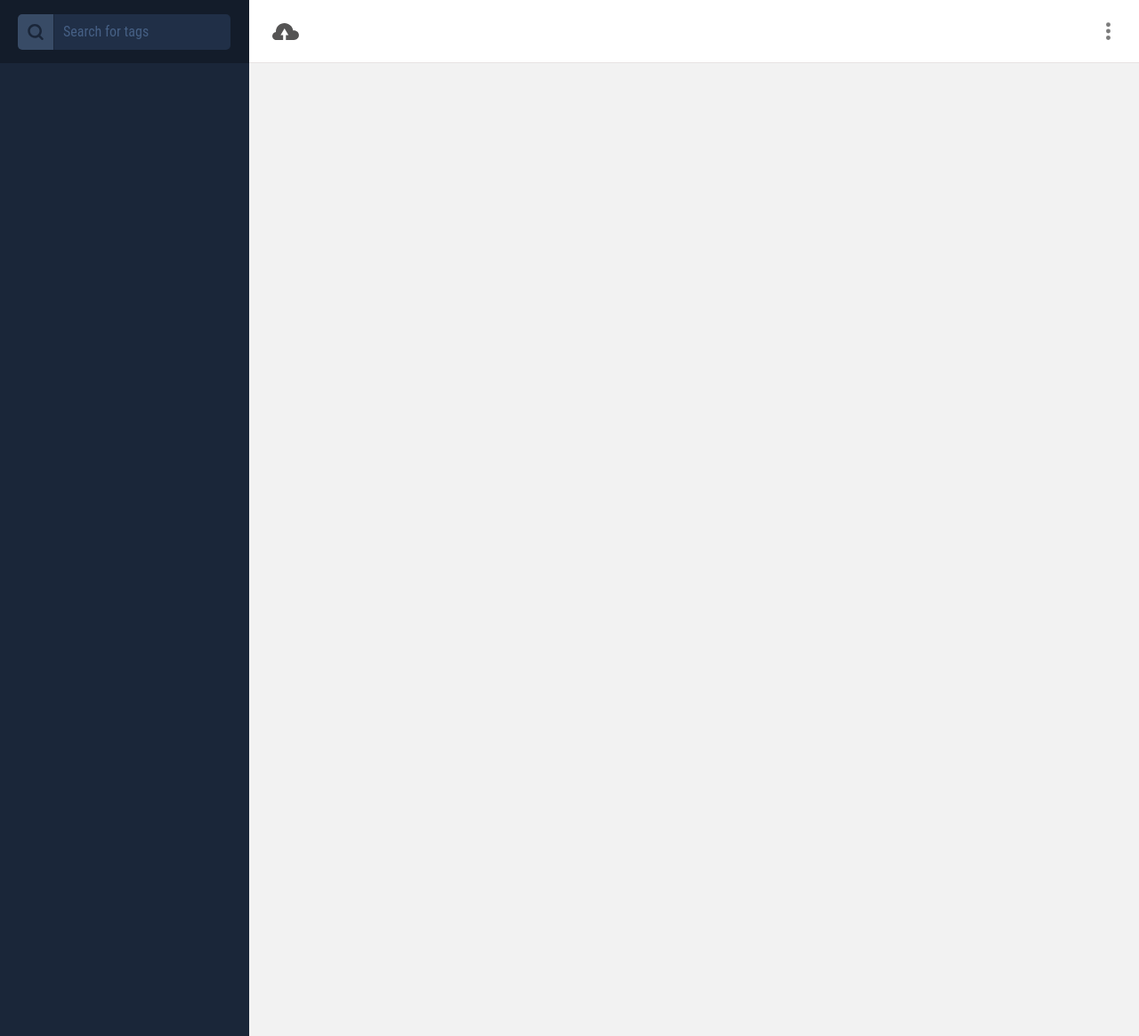
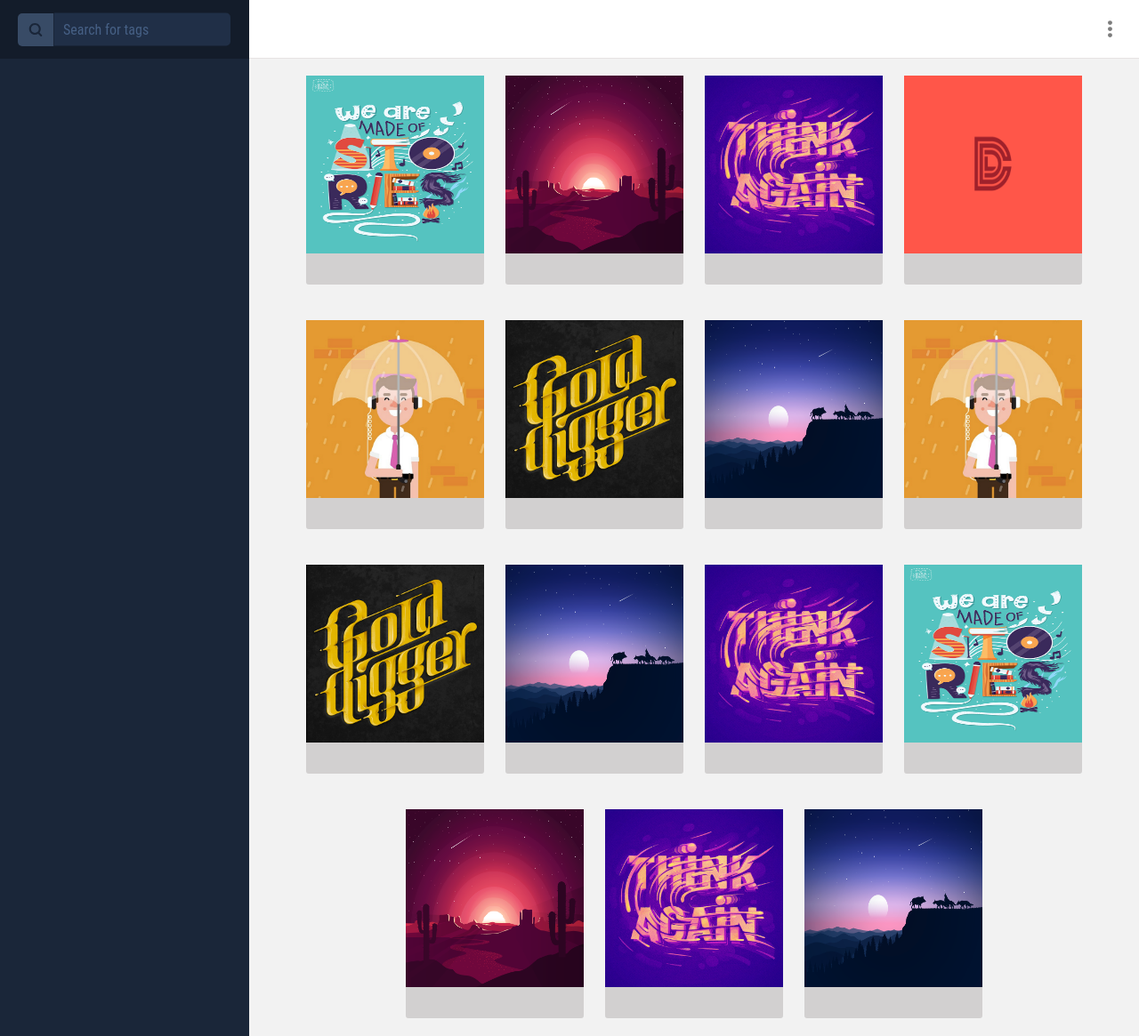
Before and after one commit to juanpmd/Image-Visualizer-PHP, a PHP site: page /SeekInspire/home.php in a window 1280 px wide. Shown: the whole page at 89% size. Run offline with PHP 8.4, Linux system fonts and the light colour scheme; the visitor is signed in with stand-in values (Sample User, id 1); some libraries are stand-ins or nearby versions.

Commit message:
Arreglos diseño home.php e ingreso carpeta upload para empezar su funcionalidad

```diff
--- a/css/home.css
+++ b/css/home.css
@@ -17,25 +17,25 @@ nav {
   background: #1A2639;
 }
 #search-box {
-  width: 100%; height: 71px;
+  width: 100%; height: 66px;
   background: #131c2a;
 }
 #form-search {
-  height: 71px;
+  height: 66px;
 }
 #form-search img{
-  width: 18px; height: 18px;
+  width: 18px; height: 15px;
   position: absolute;
   cursor: pointer;
   background: #384b66;
   padding: 11px;
   border-top-left-radius: 5px;
   border-bottom-left-radius: 5px;
-  margin: 15.5px 0 15.5px 20px;
+  margin: 14.5px 0 15.5px 20px;
   border-right: 1px solid #1A2639;
 }
 #form-search input[type="text"]{
-  width: 178px; height: 40px;
+  width: 178px; height: 37px;
   background: #131c2a; color: #4c678c;
   font-family: 'Roboto Condensed', sans-serif;
   font-weight: 400; font-size: 16px;
@@ -60,7 +60,7 @@ nav {
    color: #466085;
 }
 main {
-  width: calc(100% - 280px); height: 70px;
+  width: calc(100% - 280px); height: 65px;
   background: #ffffff;
   position: absolute;
   top: 0; right: 0;
@@ -71,7 +71,7 @@ main {
   position: absolute;
   top: 0; right: 0;
   cursor: pointer;
-  margin: 15px;
+  margin: 12.5px;
 }
 #setting-button:hover{
   background: #f2f2f2;
@@ -80,9 +80,10 @@ main {
 #settings-box {
   position: absolute;
   width: 150px; height: 90px;
-  top: 71px; right: 25px;
+  top: 66px; right: 25px;
   background: #ffffff;
   box-shadow: 0px 0px 3px #bdbdbd;
+  z-index: 100;
 }
 .settings-item {
   width: 100%; height: 45px;
@@ -107,10 +108,6 @@ main {
   position: relative;
   margin-left: 40px;
 }
-#upload-button {
-  width: 30px; height: 20px;
-  margin: 25.5px;
-}
 #menu-option {
   height: 20px; width: 5px;
   position: relative;
@@ -120,3 +117,30 @@ main {
   -webkit-transform: translate(0, -50%);
   transform: translate(0, -50%);
 }
+#images-section {
+  width: calc(100% - 280px); height: calc(100% - 65px);
+  position: absolute;
+  bottom: 0; right: 0;
+  text-align: center;
+  overflow-x: scroll;
+}
+.image-box {
+  width: 200px; height: 235px;
+  display: inline-block;
+  background: #d2d0d0;
+  border-radius: 3px;
+  margin: 20px 10px;
+}
+.image-fill {
+  position: relative;
+  width: 200px; height: 200px;
+  display: block;
+}
+.image-fill img{
+  width: 200px; height: 200px;
+}
+.image-info-box {
+  position: relative;
+  width: 100%; height: 35px;
+  display: block;
+}
--- a/home.php
+++ b/home.php
@@ -24,12 +24,10 @@ if (!isset($_SESSION["username"]) ){
           <input type="text" name="name" placeholder="Search for tags">
         </form>
       </div>
+
     </nav>
     <!-- ################################### -->
     <main>
-      <div id="upload-button">
-        <img src="img/Upload.svg"/>
-      </div>
       <div id="setting-button">
         <div id="menu-option">
           <img src="img/MenuOptions.svg"/>
@@ -42,13 +40,94 @@ if (!isset($_SESSION["username"]) ){
         <img src="img/Settings.svg">
         <p>Settings</p>
       </button>
-
       <button ng-click="UserLogout()" class="settings-item" name="logout">
         <img src="img/Logout.svg">
         <p>Log out</p>
       </button>
+    </div>
+    <!-- ################################### -->
+    <div id="images-section">
+      <div class="image-box">
+        <div class="image-fill">
+          <img src="uploads/9ef7cccc69a41dc0e71b0c681d4f7120.jpg"/>
+        </div>
+        <div class="image-info-box">
 
+        </div>
+      </div>
+      <div class="image-box">
+        <div class="image-fill">
+          <img src="uploads/oneloveyo!_poster.png"/>
+        </div>
+      </div>
+      <div class="image-box">
+        <div class="image-fill">
+          <img src="uploads/c0c3fd29324129.55edea46f1ecc.jpg"/>
+        </div>
+      </div>
+      <div class="image-box">
+        <div class="image-fill">
+          <img src="uploads/89b44e15c8d527fd731949d198c75fb2.png"/>
+        </div>
+      </div>
+      <div class="image-box">
+        <div class="image-fill">
+          <img src="uploads/ScreenShot2015-10-15at2.00.01PM.png"/>
+        </div>
+      </div>
+      <div class="image-box">
+        <div class="image-fill">
+          <img src="uploads/87c74bb2081cb42a92683d189523b3a1.jpg"/>
+        </div>
+      </div>
+      <div class="image-box">
+        <div class="image-fill">
+          <img src="uploads/tumblr_nqptrsNv5O1t7cmmpo1_1280.png"/>
+        </div>
+      </div>
+      <div class="image-box">
+        <div class="image-fill">
+          <img src="uploads/ScreenShot2015-10-15at2.00.01PM.png"/>
+        </div>
+      </div>
+      <div class="image-box">
+        <div class="image-fill">
+          <img src="uploads/87c74bb2081cb42a92683d189523b3a1.jpg"/>
+        </div>
+      </div>
+      <div class="image-box">
+        <div class="image-fill">
+          <img src="uploads/tumblr_nqptrsNv5O1t7cmmpo1_1280.png"/>
+        </div>
+      </div>
+      <div class="image-box">
+        <div class="image-fill">
+          <img src="uploads/c0c3fd29324129.55edea46f1ecc.jpg"/>
+        </div>
+      </div>
+      <div class="image-box">
+        <div class="image-fill">
+          <img src="uploads/9ef7cccc69a41dc0e71b0c681d4f7120.jpg"/>
+        </div>
+      </div>
+      <div class="image-box">
+        <div class="image-fill">
+          <img src="uploads/oneloveyo!_poster.png"/>
+        </div>
+      </div>
+      <div class="image-box">
+        <div class="image-fill">
+          <img src="uploads/c0c3fd29324129.55edea46f1ecc.jpg"/>
+        </div>
+      </div>
+      <div class="image-box">
+        <div class="image-fill">
+          <img src="uploads/tumblr_nqptrsNv5O1t7cmmpo1_1280.png"/>
+        </div>
+      </div>
     </div>
+    <!-- ################################### -->
+    <!-- ################################### -->
     <!-- ################################### -->
     <script src="js/jQuery.js"></script>
     <script type="text/javascript" src="js/home.js"></script>
```
Also changed, not shown: css/index.css (+9 -50 lines), index.php (+2 -9 lines), uploads/87c74bb2081cb42a92683d189523b3a1.jpg (added), uploads/89b44e15c8d527fd731949d198c75fb2.png (added), uploads/9ef7cccc69a41dc0e71b0c681d4f7120.jpg (added), uploads/ScreenShot2015-10-15at2.00.01PM.png (added), uploads/c0c3fd29324129.55edea46f1ecc.jpg (added), uploads/oneloveyo!_poster.png (added), uploads/tumblr_nqptrsNv5O1t7cmmpo1_1280.png (added).
